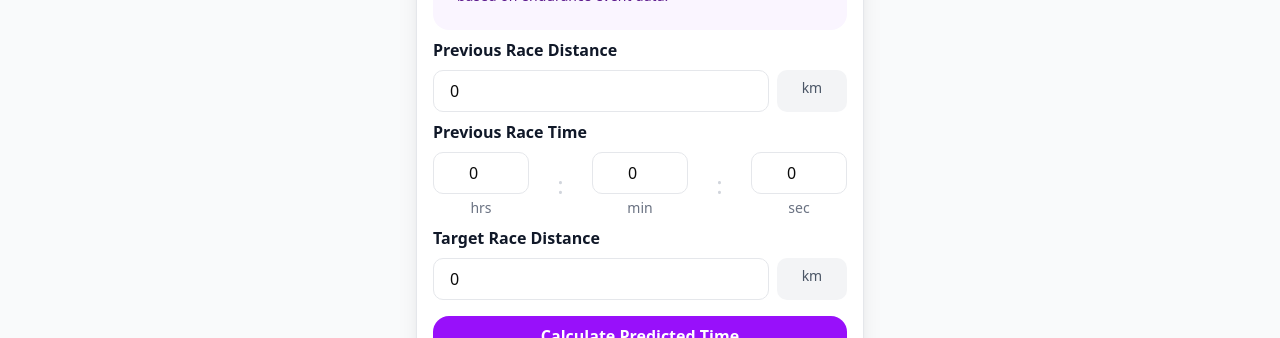
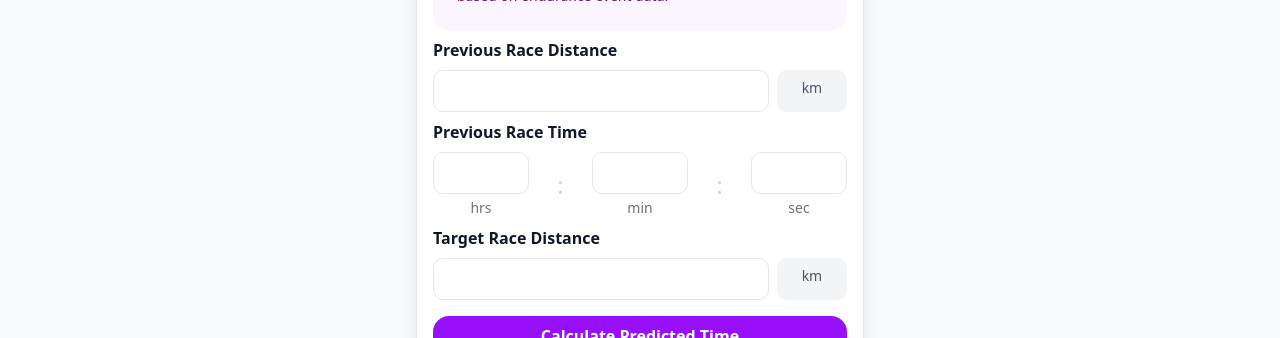
Before and after one commit to ZzyzxIsAlreadyTaken/pace-calculator, a React (Vite) app: page / in a window 1280 px wide. Both pictures are taken after a click on the button "Riegel's Formula". Shown: the part 462-800 px from the top of the page. Built offline with nearby package versions, Linux system fonts and the light colour scheme.

Commit message:
Refactored usestates to use string and not set 0 values in input fields

```diff
--- a/src/components/RiegelForm.tsx
+++ b/src/components/RiegelForm.tsx
@@ -8,14 +8,29 @@ interface RiegelFormProps {
 }
 
 export default function RiegelForm({ unit }: RiegelFormProps) {
-  const [riegelPrevDistance, setRiegelPrevDistance] = useState(0);
-  const [riegelPrevHours, setRiegelPrevHours] = useState("0");
-  const [riegelPrevMinutes, setRiegelPrevMinutes] = useState("0");
-  const [riegelPrevSeconds, setRiegelPrevSeconds] = useState("0");
-  const [riegelTargetDistance, setRiegelTargetDistance] = useState(0);
+  const [riegelPrevDistance, setRiegelPrevDistance] = useState<
+    number | undefined
+  >();
+  const [riegelPrevHours, setRiegelPrevHours] = useState<string>("");
+  const [riegelPrevMinutes, setRiegelPrevMinutes] = useState<string>("");
+  const [riegelPrevSeconds, setRiegelPrevSeconds] = useState<string>("");
+  const [riegelTargetDistance, setRiegelTargetDistance] = useState<
+    number | undefined
+  >();
   const [riegelResult, setRiegelResult] = useState("");
 
   const handleRiegelCalculate = () => {
+    if (
+      !riegelPrevDistance ||
+      !riegelTargetDistance ||
+      !riegelPrevHours ||
+      !riegelPrevMinutes ||
+      !riegelPrevSeconds
+    ) {
+      setRiegelResult("");
+      return;
+    }
+
     const d1 = riegelPrevDistance * (unit === "metric" ? 1 : KM_IN_MI);
     const d2 = riegelTargetDistance * (unit === "metric" ? 1 : KM_IN_MI);
     const t1 =
```
